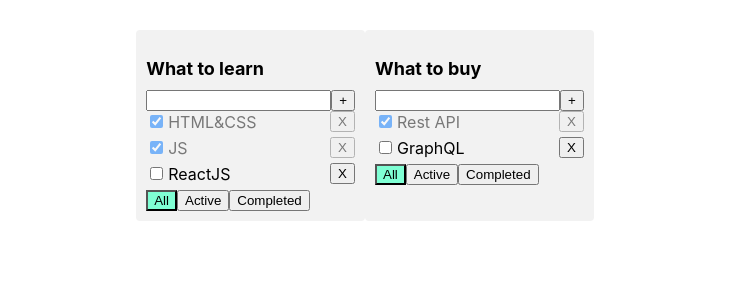
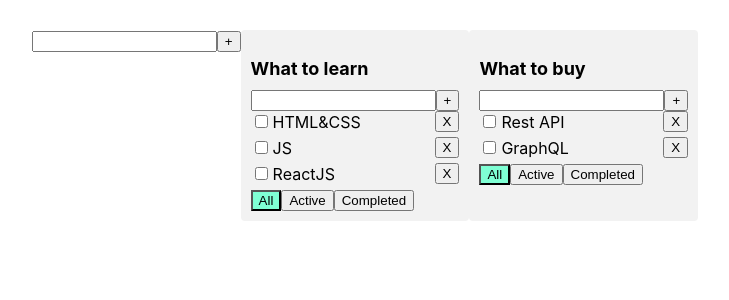
Before and after one commit to Qthyami/1-todolist, a React (Create React App) app: page / in a window 1280 px wide. Shown: the top 300 px of the page, without its empty margins (275-1004 px from the left). Built offline with nearby package versions, Linux system fonts and the light colour scheme.

Commit message:
6,5 lesson

```diff
--- a/src/App.tsx
+++ b/src/App.tsx
@@ -1,9 +1,12 @@
 import React, { useState } from 'react';
 import { v1 } from 'uuid';
 import './App.css';
-import TodoList, {TasksType, TaskType, TodolistsType} from "./todoList";
+import TodoList, {TasksStateType, TaskType, TodolistsType} from "./todoList";
+import {AddItemForm} from "./addItemForm";
 
 export type FilterValuesType = "all" | "completed" | "active";
+
+
 
 function App() {
 
@@ -16,15 +19,15 @@ function App() {
         {id: todolistID2, title: 'What to buy', filter: 'all'},
     ])
 
-    let [tasks, setTasks] = useState<TasksType>({
+    let [tasks, setTasks] = useState<TasksStateType>({
         [todolistID1]: [
-            {id: v1(), title: 'HTML&CSS', isDone: true},
-            {id: v1(), title: 'JS', isDone: true},
+            {id: v1(), title: 'HTML&CSS', isDone: false},
+            {id: v1(), title: 'JS', isDone: false},
             {id: v1(), title: 'ReactJS', isDone: false},
 
         ],
         [todolistID2]: [
-            {id: v1(), title: 'Rest API', isDone: true},
+            {id: v1(), title: 'Rest API', isDone: false},
             {id: v1(), title: 'GraphQL', isDone: false},
         ]
     })
@@ -45,9 +48,11 @@ function App() {
 
 
     const addTask = (todolistId:string, title: string) => {
+
         let newTask = { id: v1(), title: title, isDone: false };
 
         setTasks( {...tasks, [todolistId]:[newTask, ...tasks[todolistId]] });
+        console.log(tasks)
     };
 
     function changeStatus(todolistId: string,taskId:string, isDone: boolean) {
@@ -56,10 +61,22 @@ function App() {
             {...tasks, [todolistId]:updatedTasks }
         );
     }
-
+function addTodolist(title:string) {
+        let newTodolist: TodolistsType={
+            id: v1(),
+            title: title,
+            filter:"all"
+        }
+setTodolists([newTodolist, ...todolists]);
+        setTasks({...tasks,
+        [newTodolist.id]: []
+        })
+}
 
     return (
         <div className="App">
+            <AddItemForm addItem={addTodolist} />
+
             {todolists.map((tl) => {
                 let tasksForTodolist = tasks[tl.id];
                 if (tl.filter === "completed") {
--- /dev/null
+++ b/src/addItemForm.tsx
@@ -0,0 +1,45 @@
+import React, { ChangeEvent, KeyboardEvent, useState } from "react";
+
+type AddItemFormPropsType = {
+    addItem: (title: string) => void;
+};
+
+export const AddItemForm = (props: AddItemFormPropsType) => {
+    const [newTaskTitle, setNewTaskTitle] = useState("");
+    const [error, setError] = useState<string | null>(null);
+
+    const onChangeHandler = (e: ChangeEvent<HTMLInputElement>) => {
+
+        setNewTaskTitle(e.currentTarget.value);
+    };
+
+    const onKeyPressHandler = (e: KeyboardEvent<HTMLInputElement>) => {
+        setError(null);
+        if (e.key === "Enter") {
+            addItem();
+        }
+    };
+
+    const addItem = () => {
+        if (newTaskTitle.trim() !== "") {
+            props.addItem(newTaskTitle);
+
+            setNewTaskTitle("");
+        } else {
+            setError("Title is required");
+        }
+    };
+
+    return (
+        <div>
+            <input
+                value={newTaskTitle}
+                onChange={onChangeHandler}
+                onKeyPress={onKeyPressHandler}
+                className={error ? "error" : ""}
+            />
+            <button onClick={addItem}>+</button>
+            {error && <div className={"error-message"}>{error}</div>}
+        </div>
+    );
+};
--- /dev/null
+++ b/src/editableSpan.tsx
@@ -0,0 +1,12 @@
+import React, {useState} from "react";
+
+type EditableSpanPropsType = {
+    title: string
+    editMode: boolean;
+}
+export const EditableSpan = (props: EditableSpanPropsType) => {
+    let [editMode,setEditMode]= useState(false);
+    return editMode
+    ? <input> value={props.title}</input>
+        : <span>{props.title}</span>
+}
--- a/src/todoList.tsx
+++ b/src/todoList.tsx
@@ -1,5 +1,7 @@
-import React, {ChangeEvent, FC, useState, KeyboardEvent} from 'react';
+import React, {ChangeEvent} from 'react';
 import {FilterValuesType} from "./App";
+import {AddItemForm} from "./addItemForm";
+import {EditableSpan} from "./editableSpan";
 
 type  TodoListPropsType = {
     todolistId:string;
@@ -23,56 +25,32 @@ export type TaskType={
     title: string;
     isDone: boolean;
 }
-export type TasksType={
+export type TasksStateType={
     [id:string]:TaskType[]
 }
 const TodoList = (props:TodoListPropsType) => {
-    const [newTaskTitle, setNewTaskTitle]=useState("")
-    const [error, setError]= useState<string | null>( null)
 
-    const onChangeHandler =(e: ChangeEvent<HTMLInputElement>)=>{
-        setNewTaskTitle(e.currentTarget.value)
+    const addTask=(title:string)=>{
+
+
+        props.addTask( props.id, title)
+
     }
-    const onKeyPressHandler = (e: KeyboardEvent<HTMLInputElement>) => {
-        setError(null);
-        if (e.charCode === 13) {
-            if (newTaskTitle.trim() !== "") {
-                props.addTask(props.todolistId , newTaskTitle.trim());
-                setNewTaskTitle("");
-            } else {
-                setError("Title is required");
-            }
-        }
-    }
+
+
     const onAllClickHandler=()=>{props.changeFilter("all", props.id)}
     const onActiveClickHandler=()=>{props.changeFilter("active", props.id)}
     const onCompletedClickHandler=()=>{props.changeFilter("completed", props.id)}
 
-    const addTask = ()=>{
-        if (newTaskTitle.trim()!==""){
-            props.addTask(props.todolistId , newTaskTitle.trim());
-            setNewTaskTitle("")
-        }
-        else {
-            setError("Title is required")
-        }
-    }
+
+
 
 
     return (
         <div className="todoList">
             <h3>{props.title}</h3>
-            <div>
-                <input value ={newTaskTitle}
-                       onChange={onChangeHandler}
-                       onKeyPress={onKeyPressHandler}
-                       className={error ? "error" : ""}
-
-                />
-                <button onClick={addTask}>+</button>
-                {error &&<div className={"error-message"}>ERROR</div>}
-
-            </div>
+            <AddItemForm addItem={addTask}
+            />
             <ul>
                 {props.tasks.map((t) => {
 
@@ -91,7 +69,8 @@ const TodoList = (props:TodoListPropsType) => {
                                        onChange={onChangeHandler}
 
                                 />
-                                <span>{t.title}</span>
+
+                                <EditableSpan title={t.title} editMode={true}/>
                                 <button onClick={onClickHandler}>X</button>
                             </li>
                         )
@@ -110,4 +89,6 @@ const TodoList = (props:TodoListPropsType) => {
         </div>
     );
 };
+
+
 export default TodoList;
```
